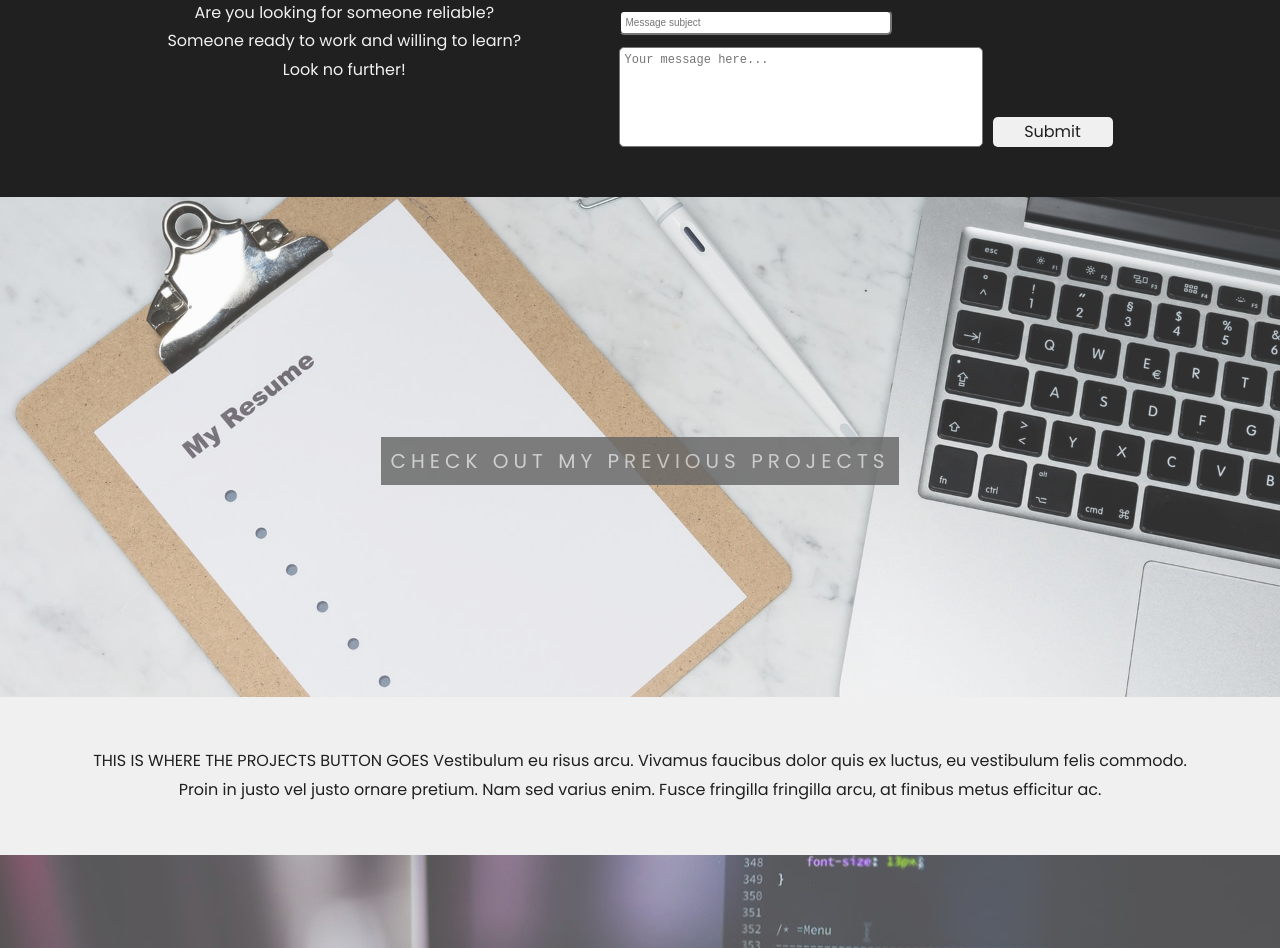
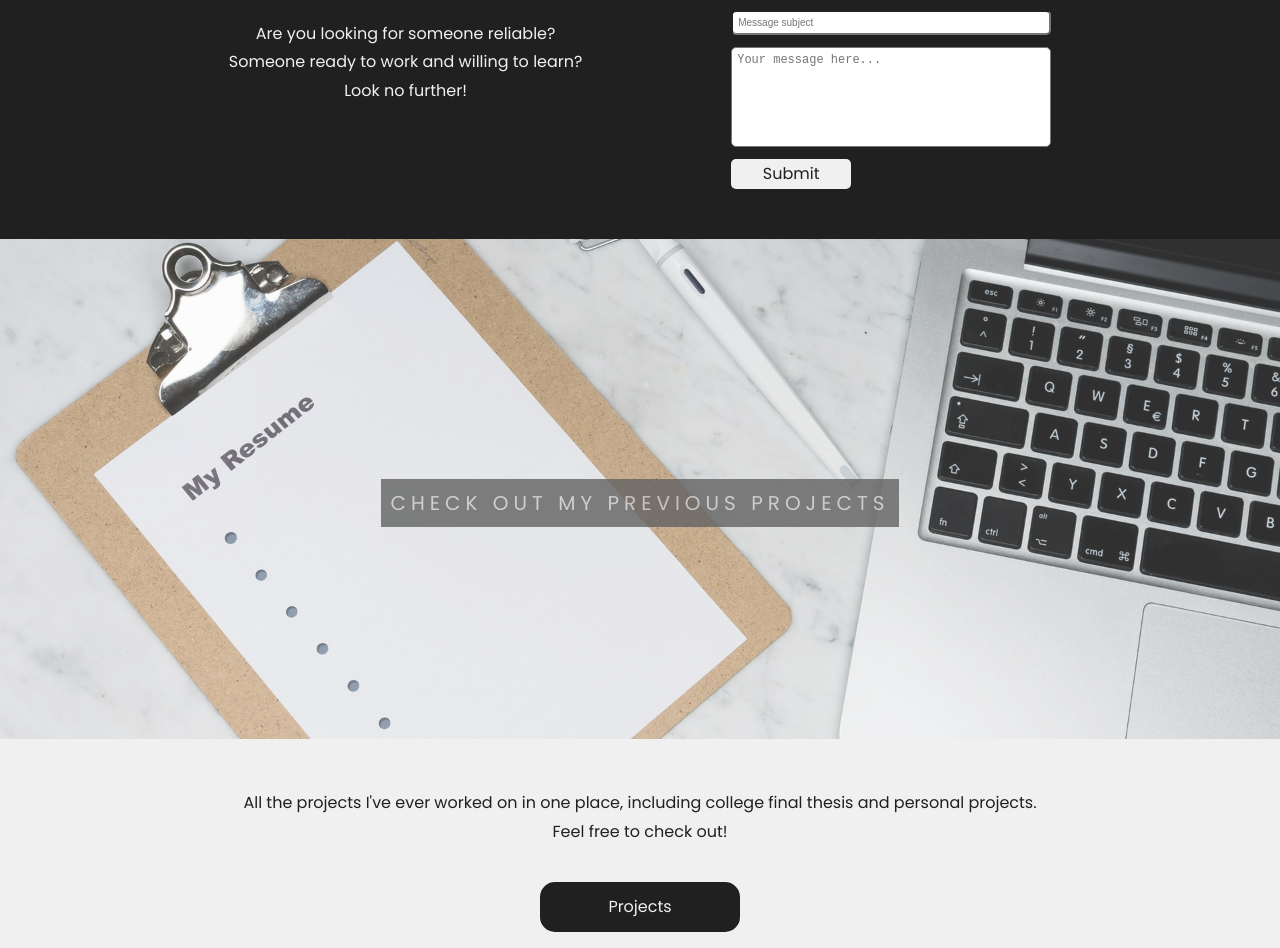
Before and after one commit to unizdmate/portfolio-redesign, a Next.js app: page / in a window 1280 px wide. Shown: the part 1784-2732 px from the top of the page. Built offline with nearby package versions, Linux system fonts and the light colour scheme.

Commit message:
fixed some styling

```diff
--- a/components/HomeComponent.js
+++ b/components/HomeComponent.js
@@ -47,11 +47,11 @@ const HomeComponent = () => {
 
       <section className={styles.projects__section}>
         <p>
-          THIS IS WHERE THE PROJECTS BUTTON GOES Vestibulum eu risus arcu.
-          Vivamus faucibus dolor quis ex luctus, eu vestibulum felis commodo.
-          Proin in justo vel justo ornare pretium. Nam sed varius enim. Fusce
-          fringilla fringilla arcu, at finibus metus efficitur ac.
+          All the projects I've ever worked on in one place, including college
+          final thesis and personal projects.
         </p>
+        <p>Feel free to check out!</p>
+        <div className={styles.projects__btn}>Projects</div>
       </section>
 
       <div className={styles.closing__img__container}>
--- a/pages/index.js
+++ b/pages/index.js
@@ -3,9 +3,5 @@ import HomeComponent from "../components/HomeComponent";
 import styles from "../styles/Home.module.css";
 
 export default function Home() {
-  return (
-    <>
-      <HomeComponent />
-    </>
-  );
+  return <HomeComponent />;
 }
--- a/styles/ContactForm.module.css
+++ b/styles/ContactForm.module.css
@@ -1,6 +1,8 @@
 .contact__form {
   display: flex;
-  flex-direction: row;
+  flex-direction: column;
+  justify-content: space-between;
+  align-items: flex-start;
 }
 
 .contact__fieldset {
@@ -8,8 +10,8 @@
   flex-direction: column;
   border: none;
   margin: 0;
-  padding: 0 10px;
-  min-width: 30vw;
+  padding: 0;
+  min-width: 25vw;
 }
 
 .contact__input {
@@ -18,7 +20,7 @@
   border-radius: 5px;
   font-size: 10px;
   padding: 5px;
-  width: 75%;
+  width: 100%;
 }
 
 .contact__txt__area {
@@ -27,12 +29,13 @@
   border-radius: 5px;
   font-size: 12px;
   padding: 5px;
+  width: 100;
 }
 
 .submit__btn {
   width: 120px;
   height: 30px;
-  margin-top: auto;
+  margin-top: 12px;
   border-radius: 5px;
   display: flex;
   align-items: center;
@@ -44,19 +47,14 @@
 
 @media only screen and (max-width: 800px) {
   .contact__form {
-    flex-direction: column;
-    justify-content: center;
     align-items: center;
+    margin-top: 25px;
   }
 
   .contact__input {
     width: 100%;
   }
 
-  .submit__btn {
-    margin-top: 10px;
-  }
-
   .contact__fieldset {
     min-width: 50vw;
   }
--- a/styles/HomeComponent.module.css
+++ b/styles/HomeComponent.module.css
@@ -8,6 +8,7 @@
   background-size: cover;
   background-repeat: no-repeat;
   background-attachment: fixed;
+  pointer-events: none;
 }
 
 .lead__img__container {
@@ -37,7 +38,8 @@
   padding: 50px 80px;
 }
 
-.about__section {
+.about__section,
+.projects__section {
   background-color: #f0f0f0;
   color: #202020;
   display: flex;
@@ -91,6 +93,19 @@
   cursor: pointer;
 }
 
+.projects__btn {
+  width: 200px;
+  height: 50px;
+  margin-top: 35px;
+  border-radius: 15px;
+  display: flex;
+  align-items: center;
+  justify-content: center;
+  background-color: #202020;
+  color: #f0f0f0;
+  cursor: pointer;
+}
+
 .txt__container {
   display: flex;
   flex-direction: column;
```
